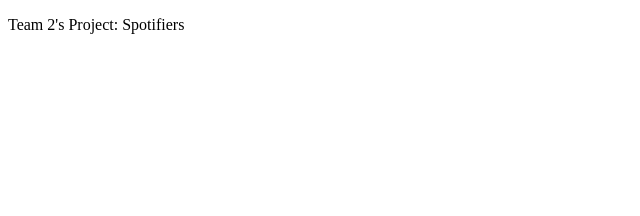
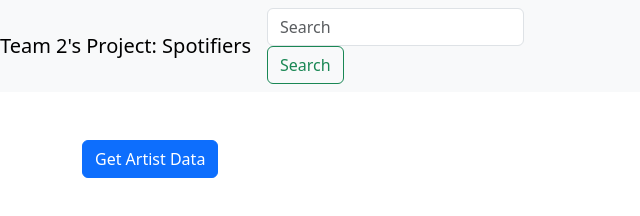
Before and after one commit to kayleedalton/Spotifiers, a plain HTML site: page index.html in a window 1280 px wide. Shown: the whole page, without its empty margins (0-640 px from the left). Drawn offline with nearby package versions, Linux system fonts and the light colour scheme.

Commit message:
Update index.html
Added api call

```diff
--- a/index.html
+++ b/index.html
@@ -1,12 +1,45 @@
 <!DOCTYPE html>
 <html lang="en">
-<head>
+
+  <head>
     <meta charset="UTF-8">
     <meta http-equiv="X-UA-Compatible" content="IE=edge">
     <meta name="viewport" content="width=device-width, initial-scale=1.0">
     <title>Team 2's Project</title>
-</head>
-<body>
-    <p>Team 2's Project: Spotifiers</p>
-</body>
+
+    <!-- Bootstrap stuff -->
+    <link href="https://cdn.jsdelivr.net/npm/bootstrap/dist/css/bootstrap.min.css" rel="stylesheet">
+
+    <script>
+        async function fetchArtistData() {
+            try {
+                let response = await fetch('http://127.0.0.1:8000/');
+                let data = await response.json();
+
+                document.getElementById('artistData').innerText = JSON.stringify(data.message, null, 2);
+            } catch (error) {
+                console.error("There was an issue fetching the artist data. DM me to start the api again it's probably just offline. -K", error);
+            }
+        }
+    </script>
+  </head>
+
+  <body>
+    <nav class="navbar navbar-expand-lg navbar-light bg-light">
+      <a class="navbar-brand" href="#">Team 2's Project: Spotifiers</a>
+
+      <form class="form-inline my-2 my-lg-0 ml-auto">
+        <input class="form-control mr-sm-2" type="search" placeholder="Search" aria-label="Search">
+        <button class="btn btn-outline-success my-2 my-sm-0" type="submit">Search</button>
+      </form>
+    </nav>
+
+    <div class="container mt-5">
+      <button class="btn btn-primary" onclick="fetchArtistData()">Get Artist Data</button>
+      <pre id="artistData"></pre> <!-- This is where the artist stuff will be displayed -K -->
+    </div>
+
+    <script src="https://cdn.jsdelivr.net/npm/bootstrap/dist/js/bootstrap.bundle.min.js"></script>
+  </body>
+
 </html>
```
